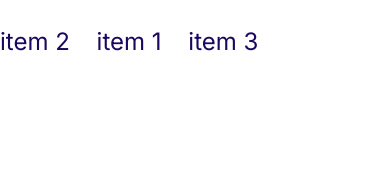
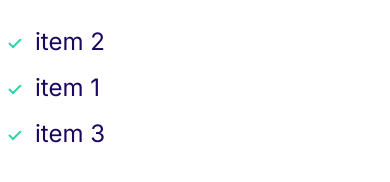
Before and after one commit to aizazjk02/Moshify, a plain HTML site: page html/index.html in a window 390 px wide. Drawn offline with Linux system fonts and the light colour scheme.

Commit message:
add the list with tick styles and define the media queries for the desktop styles

```diff
--- a/css/styles.css
+++ b/css/styles.css
@@ -135,6 +135,22 @@ a {
 }
 
 .list--inline .list__item {
-  display: inline-block;
+  display: inline-block; /*we need inline block so we can add the margins*/
   margin-right: 2rem;
 }
+
+.list--tick {
+   list-style-image: url(../images/tick.svg);
+    padding-left: 3rem; /*usually the svg tick image will be outside the page so we need to add some padding */
+}
+
+.list--tick .list__item {
+  padding-left: 0.5rem;
+  margin-bottom: 1rem; /*to remove or adjust the vertical space*/
+}
+
+@media screen and (min-width:1024px)  {
+  .list--tick .list__item {
+    padding-left: 0;
+  }
+}
--- a/html/index.html
+++ b/html/index.html
@@ -14,7 +14,7 @@
     <link rel="stylesheet" href="../css/styles.css" />
   </head>
   <body>
-      <ul class="list list--inline">
+      <ul class="list list--tick">
         <li class="list__item">item 2</li>
         <li class="list__item">item 1</li>
         <li class="list__item">item 3</li>
```
Also changed, not shown: components/list.html (added, +5 -0 lines), images/tick.svg (added).
